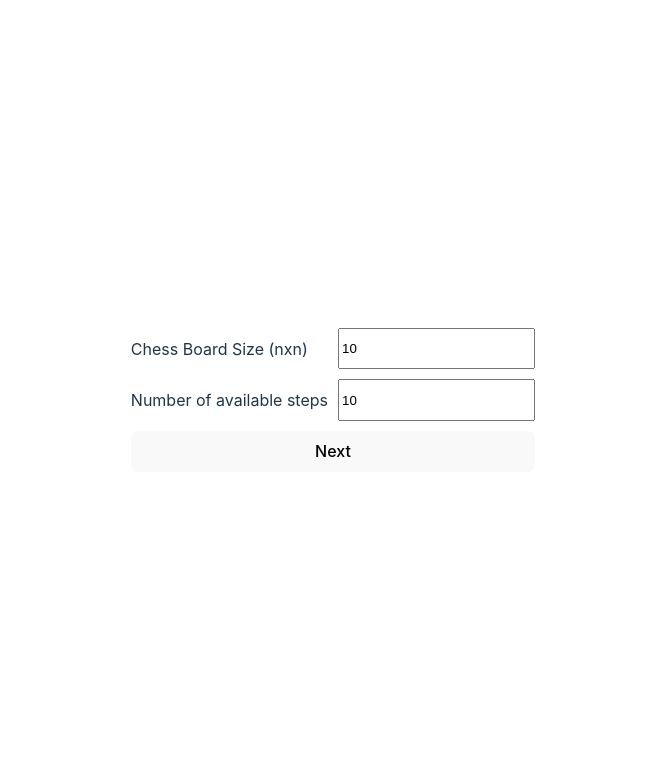
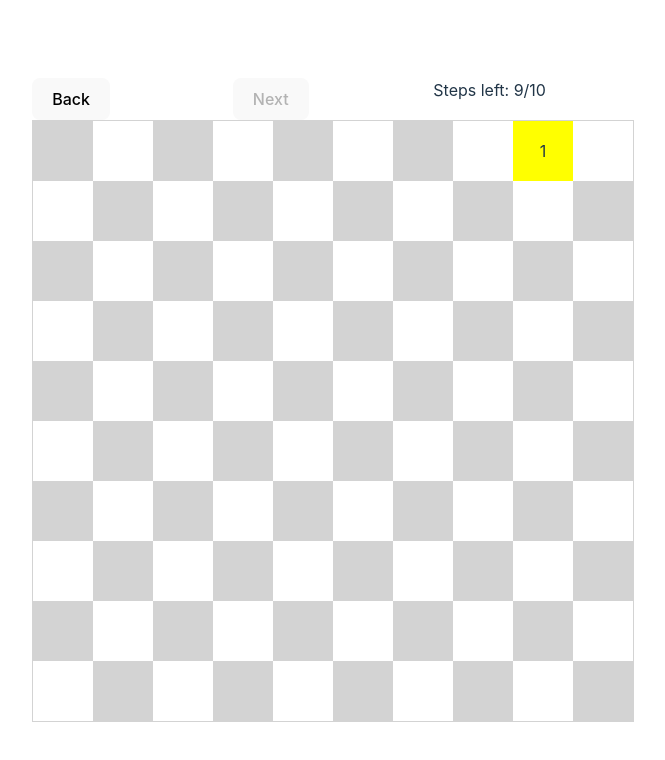
Before and after one commit to timoweave/chess, a React (Vite) app: page / in a window 1280 px wide. Shown: the top 760 px of the page, without its empty margins (307-972 px from the left). Built offline with nearby package versions, Linux system fonts and the light colour scheme.

Commit message:
rewrite route with default and update README

```diff
--- a/index.html
+++ b/index.html
@@ -4,7 +4,7 @@
     <meta charset="UTF-8" />
     <link rel="icon" type="image/svg+xml" href="/vite.svg" />
     <meta name="viewport" content="width=device-width, initial-scale=1.0" />
-    <title>Vite + React + TS</title>
+    <title>Chessboard</title>
   </head>
   <body>
     <div id="root"></div>
--- a/src/App.tsx
+++ b/src/App.tsx
@@ -1,5 +1,4 @@
-import { useNavigate } from 'react-router-dom';
-import { createBrowserRouter, RouterProvider } from 'react-router-dom';
+import { BrowserRouter, Route, Routes, useNavigate } from 'react-router-dom';
 
 import React, {
   memo,
@@ -402,7 +401,7 @@ const step1ChangeMaxSteps = (
   setSelectedSteps([]);
 };
 
-const STAGE1_STYLE: React.CSSProperties = {
+const SETUP_STYLE: React.CSSProperties = {
   display: 'grid',
   gridTemplateColumns: 'repeat(2, 1fr)',
   gridTemplateRows: 'repeat(3, 1fr)',
@@ -414,53 +413,53 @@ const STAGE1_STYLE: React.CSSProperties = {
   gap: '10px',
 };
 
-const STAGE1_SIZE_LABEL_STYLE: React.CSSProperties = {
+const SETUP_SIZE_LABEL_STYLE: React.CSSProperties = {
   gridArea: 'size_label',
   placeSelf: 'center start',
 };
 
-const STAGE1_SIZE_INPUT_STYLE: React.CSSProperties = {
+const SETUP_SIZE_INPUT_STYLE: React.CSSProperties = {
   gridArea: 'size_input',
 };
 
-const STAGE1_MAX_STEPS_LABEL_STYLE: React.CSSProperties = {
+const SETUP_MAX_STEPS_LABEL_STYLE: React.CSSProperties = {
   gridArea: 'max_steps_label',
   placeSelf: 'center start',
 };
 
-const STAGE1_MAX_STEPS_INPUT_STYLE: React.CSSProperties = {
+const SETUP_MAX_STEPS_INPUT_STYLE: React.CSSProperties = {
   gridArea: 'max_steps_input',
 };
 
-const STAGE1_NEXT_BUTTON_STYLE: React.CSSProperties = {
+const SETUP_NEXT_BUTTON_STYLE: React.CSSProperties = {
   gridArea: 'next',
 };
 
-const Stage1 = (): JSX.Element => {
+const Setup = (): JSX.Element => {
   const chess = useChess();
   const { size, maxSteps } = chess;
   const navigate = useNavigate();
 
   return (
-    <div style={STAGE1_STYLE}>
-      <div style={STAGE1_SIZE_LABEL_STYLE}>Chess Board Size (nxn)</div>
+    <div style={SETUP_STYLE}>
+      <div style={SETUP_SIZE_LABEL_STYLE}>Chess Board Size (nxn)</div>
       <input
-        style={STAGE1_SIZE_INPUT_STYLE}
+        style={SETUP_SIZE_INPUT_STYLE}
         placeholder="size (nxn)"
         type="number"
         value={size ?? 0}
         onChange={(e) => step1ChangeSize(e, chess)}
       ></input>
-      <div style={STAGE1_MAX_STEPS_LABEL_STYLE}>Number of available steps</div>
+      <div style={SETUP_MAX_STEPS_LABEL_STYLE}>Number of available steps</div>
       <input
-        style={STAGE1_MAX_STEPS_INPUT_STYLE}
+        style={SETUP_MAX_STEPS_INPUT_STYLE}
         placeholder="max steps"
         type="number"
         value={maxSteps}
         onChange={(e) => step1ChangeMaxSteps(e, chess)}
       ></input>
       <button
-        style={STAGE1_NEXT_BUTTON_STYLE}
+        style={SETUP_NEXT_BUTTON_STYLE}
         role="button"
         disabled={size <= 0 || maxSteps <= 0}
         onClick={() => {
@@ -473,12 +472,12 @@ const Stage1 = (): JSX.Element => {
   );
 };
 
-const STAGE2_STYLE: React.CSSProperties = {
+const PLAY_STYLE: React.CSSProperties = {
   display: 'grid',
   gridTemplateColumns: `repeat(3, 1fr)`,
 };
 
-const stage2Style = (
+const PlayStyle = (
   size: number,
   sizeChess: number,
   nxnGridArea: string,
@@ -494,7 +493,7 @@ const stage2Style = (
   margin: '0 auto',
 });
 
-const stage2onArrow = (
+const PlayonArrow = (
   chess: ChessReturn,
   key: string,
   computeNextPosition: (position: Position) => Partial<Position>,
@@ -541,14 +540,14 @@ const stage2onArrow = (
   };
 };
 
-const Stage2 = (): JSX.Element => {
+const Play = (): JSX.Element => {
   const navigate = useNavigate();
   const chess = useChess();
   const { remaingingStep, isDone, maxSteps, nxnGridArea, size, sizeChess } =
     chess;
 
   const style: React.CSSProperties = useMemo(
-    () => stage2Style(size, sizeChess, nxnGridArea),
+    () => PlayStyle(size, sizeChess, nxnGridArea),
     [size, sizeChess, nxnGridArea],
   );
 
@@ -560,10 +559,10 @@ const Stage2 = (): JSX.Element => {
   }, []);
 
   useEffect(() => {
-    const up = stage2onArrow(chess, 'ArrowUp', ({ x }) => ({ x: x - 1 }));
-    const down = stage2onArrow(chess, 'ArrowDown', ({ x }) => ({ x: x + 1 }));
-    const left = stage2onArrow(chess, 'ArrowLeft', ({ y }) => ({ y: y - 1 }));
-    const right = stage2onArrow(chess, 'ArrowRight', ({ y }) => ({ y: y + 1 }));
+    const up = PlayonArrow(chess, 'ArrowUp', ({ x }) => ({ x: x - 1 }));
+    const down = PlayonArrow(chess, 'ArrowDown', ({ x }) => ({ x: x + 1 }));
+    const left = PlayonArrow(chess, 'ArrowLeft', ({ y }) => ({ y: y - 1 }));
+    const right = PlayonArrow(chess, 'ArrowRight', ({ y }) => ({ y: y + 1 }));
 
     window.addEventListener('keydown', up);
     window.addEventListener('keydown', down);
@@ -580,7 +579,7 @@ const Stage2 = (): JSX.Element => {
 
   return (
     <div style={{ width: '100%' }}>
-      <div style={STAGE2_STYLE}>
+      <div style={PLAY_STYLE}>
         <div>
           <button
             role="button"
@@ -596,7 +595,7 @@ const Stage2 = (): JSX.Element => {
             role="button"
             disabled={!isDone}
             onClick={() => {
-              navigate('/result');
+              navigate('/thankyou');
             }}
           >
             Next
@@ -614,13 +613,13 @@ const Stage2 = (): JSX.Element => {
   );
 };
 
-const STAGE3_STYLE: React.CSSProperties = {
+const THANKYOU_STYLE: React.CSSProperties = {
   display: 'grid',
   gridTemplateColumns: 'repeat(2, 1fr)',
   width: '100%',
 };
 
-const Stage3 = (): JSX.Element => {
+const Thankyou = (): JSX.Element => {
   const navigate = useNavigate();
 
   return (
@@ -629,7 +628,7 @@ const Stage3 = (): JSX.Element => {
         <h2>Thank you! Your Steps</h2>
         <SelectedSteps />
       </div>
-      <div style={STAGE3_STYLE}>
+      <div style={THANKYOU_STYLE}>
         <div>
           <button
             role="button"
@@ -644,7 +643,7 @@ const Stage3 = (): JSX.Element => {
           <button
             role="button"
             onClick={() => {
-              navigate('/');
+              navigate('/setup');
             }}
           >
             START OVER
@@ -655,31 +654,17 @@ const Stage3 = (): JSX.Element => {
   );
 };
 
-type TopPathType = '/' | '/setup' | '/play' | '/result';
-
-const TOP_ROUTER = createBrowserRouter([
-  {
-    path: '/' as TopPathType,
-    element: <Stage1 />,
-  },
-  {
-    path: '/setup' as TopPathType,
-    element: <Stage1 />,
-  },
-  {
-    path: '/play' as TopPathType,
-    element: <Stage2 />,
-  },
-  {
-    path: '/result' as TopPathType,
-    element: <Stage3 />,
-  },
-]);
-
 export const Top = (): JSX.Element => {
   return (
     <ChessProvider>
-      <RouterProvider router={TOP_ROUTER} />
+      <BrowserRouter basename="/">
+        <Routes>
+          <Route Component={Setup} path="setup" />
+          <Route Component={Play} path="play" />
+          <Route Component={Thankyou} path="thankyou" />
+          <Route Component={Play} path="*"/>
+        </Routes>
+      </BrowserRouter>
     </ChessProvider>
   );
 };
```
Also changed, not shown: doc/chess_play.png (added), 1 other file (tests, documents, lock files or other folders).
